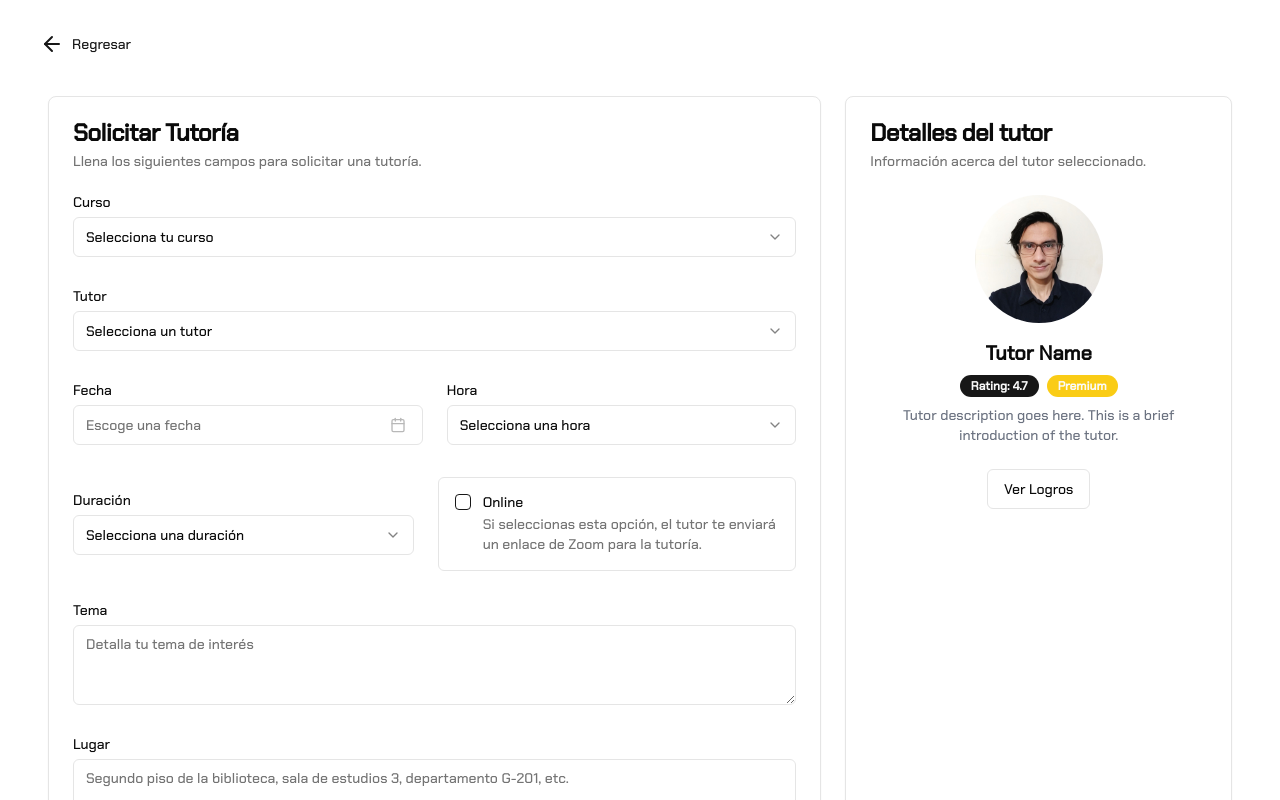
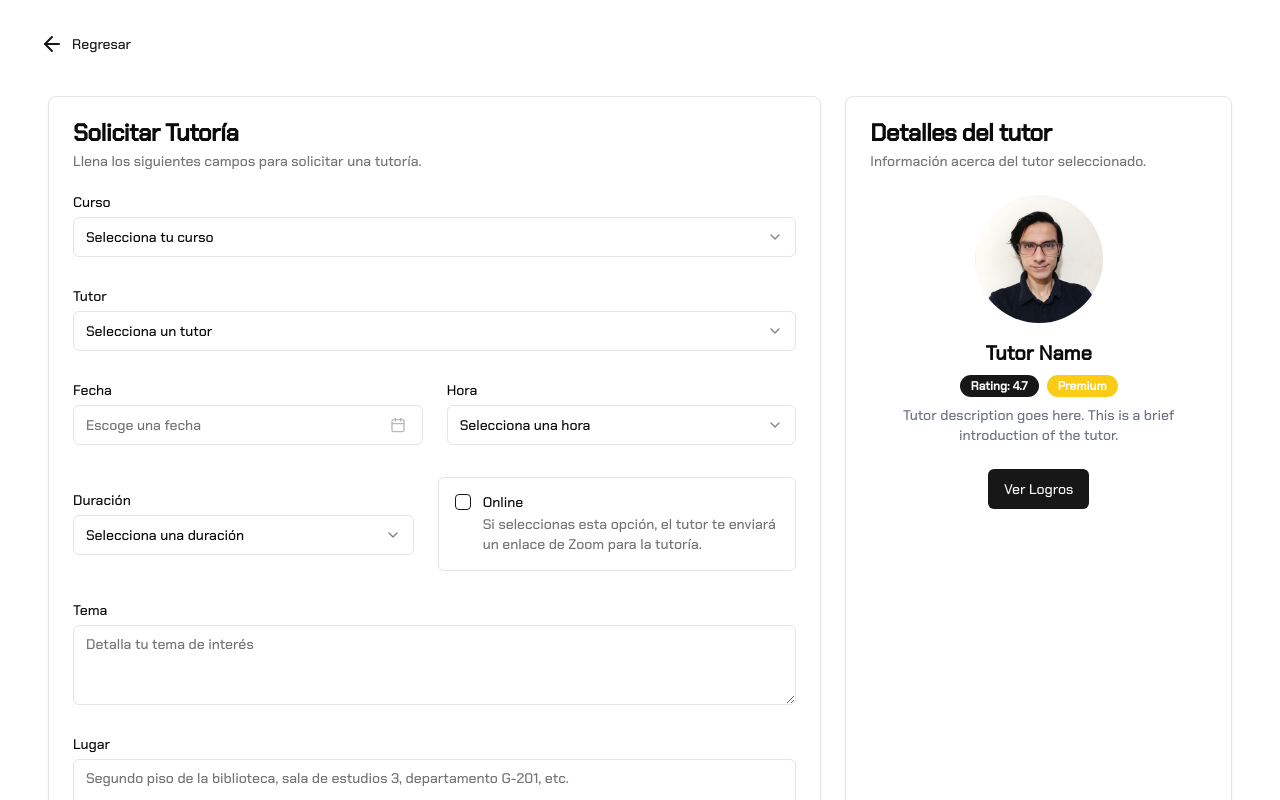
Before and after one commit to carlosandresat/tuto-u, a Next.js app: page /request in a window 1280 px wide. Shown: the top 800 px of the page. Built offline with nearby package versions, Linux system fonts and the light colour scheme.

Commit message:
feat: add AchievementDialog in /request

```diff
--- a/src/app/request/page.tsx
+++ b/src/app/request/page.tsx
@@ -59,6 +59,7 @@ import {
   PopoverContent,
   PopoverTrigger,
 } from "@/components/ui/popover";
+import { AchievementsDialog } from "@/components/achievements-dialog";
 import { useState } from "react";
 
 const FormSchema = z.object({
@@ -430,7 +431,7 @@ export default function Component() {
             <CardFooter className="justify-center">
                 <Dialog>
                   <DialogTrigger asChild>
-                    <Button variant="outline" className="w-full md:w-auto">Ver Logros</Button>
+                    <AchievementsDialog></AchievementsDialog>
                   </DialogTrigger>
                   <DialogContent className="sm:max-w-md">
                     <DialogHeader>
```
